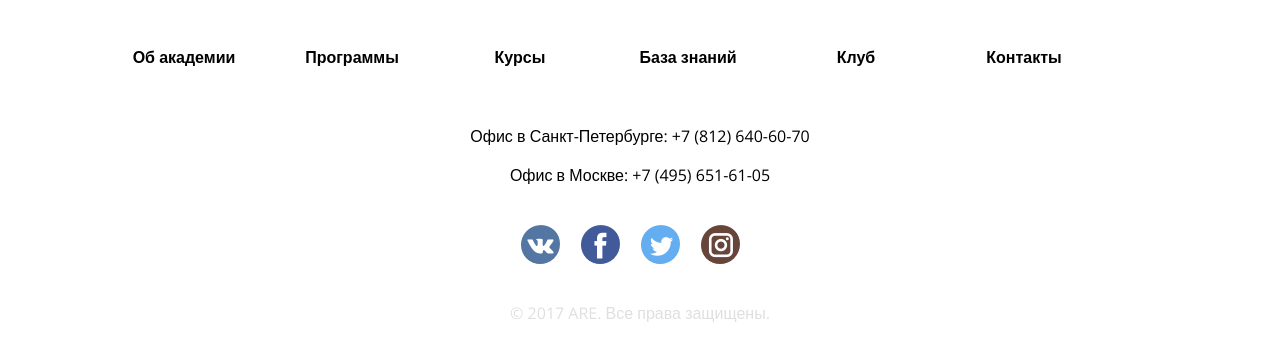
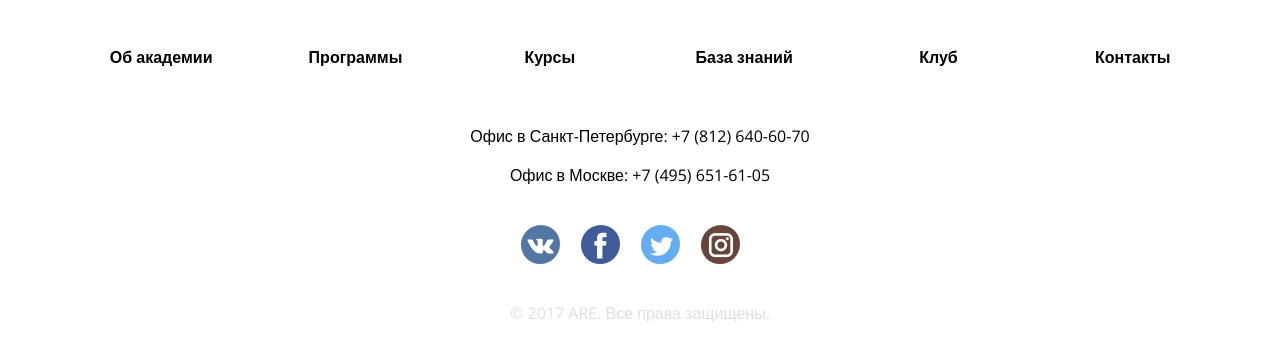
Before and after one commit to m1ndgap/are5_2.0, a plain HTML site: page index.html in a window 1280 px wide. Shown: the part 5766-6126 px from the top of the page. Drawn offline with nearby package versions, Linux system fonts and the light colour scheme.

Commit message:
fixed the footer

```diff
--- a/styles/index.sass
+++ b/styles/index.sass
@@ -1454,10 +1454,10 @@
         list-style: none
         display: flex
         justify-content: space-between
-        max-width: 800px
-        margin: 0px 100px 0px 100px
+        width: 90%
+        margin: auto
         li
-          margin: 50px 20px 50px 20px
+          margin: 50px 5px 50px 5px
           font-weight: bold
           font-size: 16px
     .social-networks
```
Also changed, not shown: styles/index.css, styles/index.min.css.
